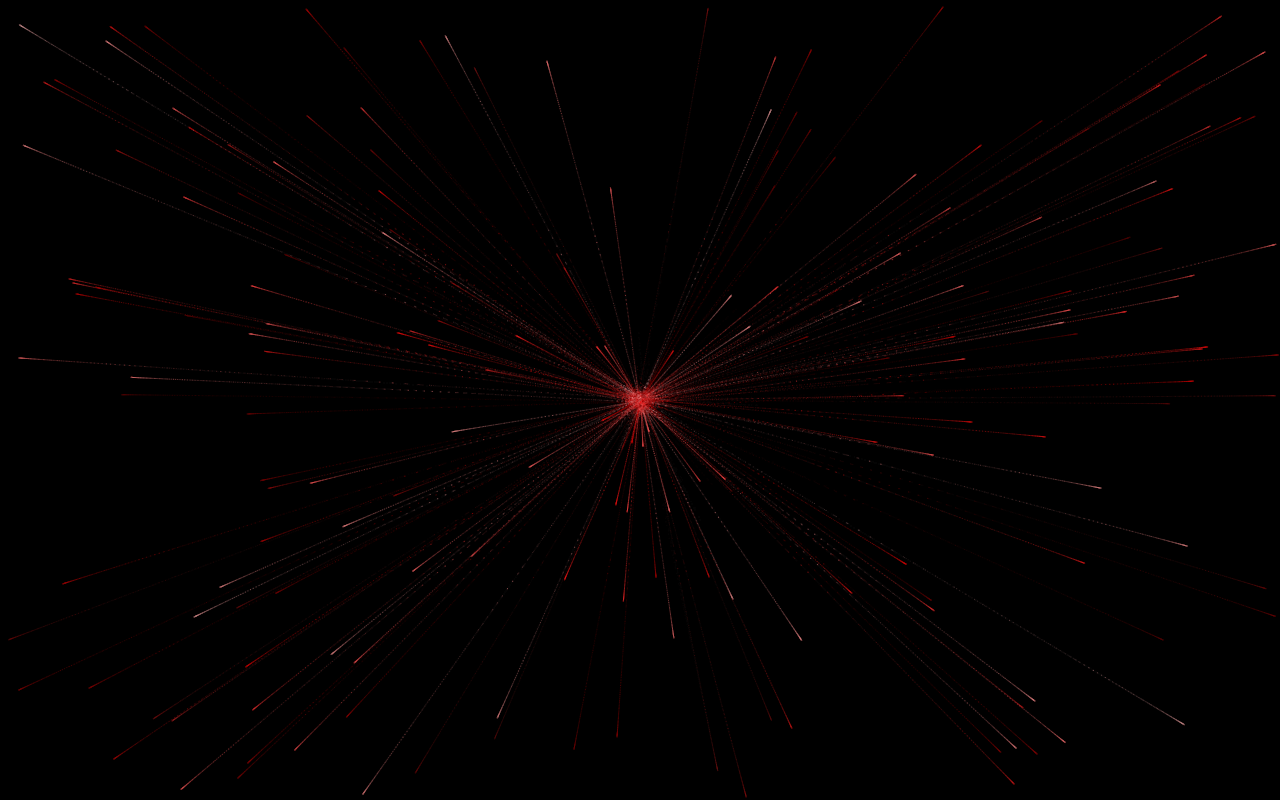
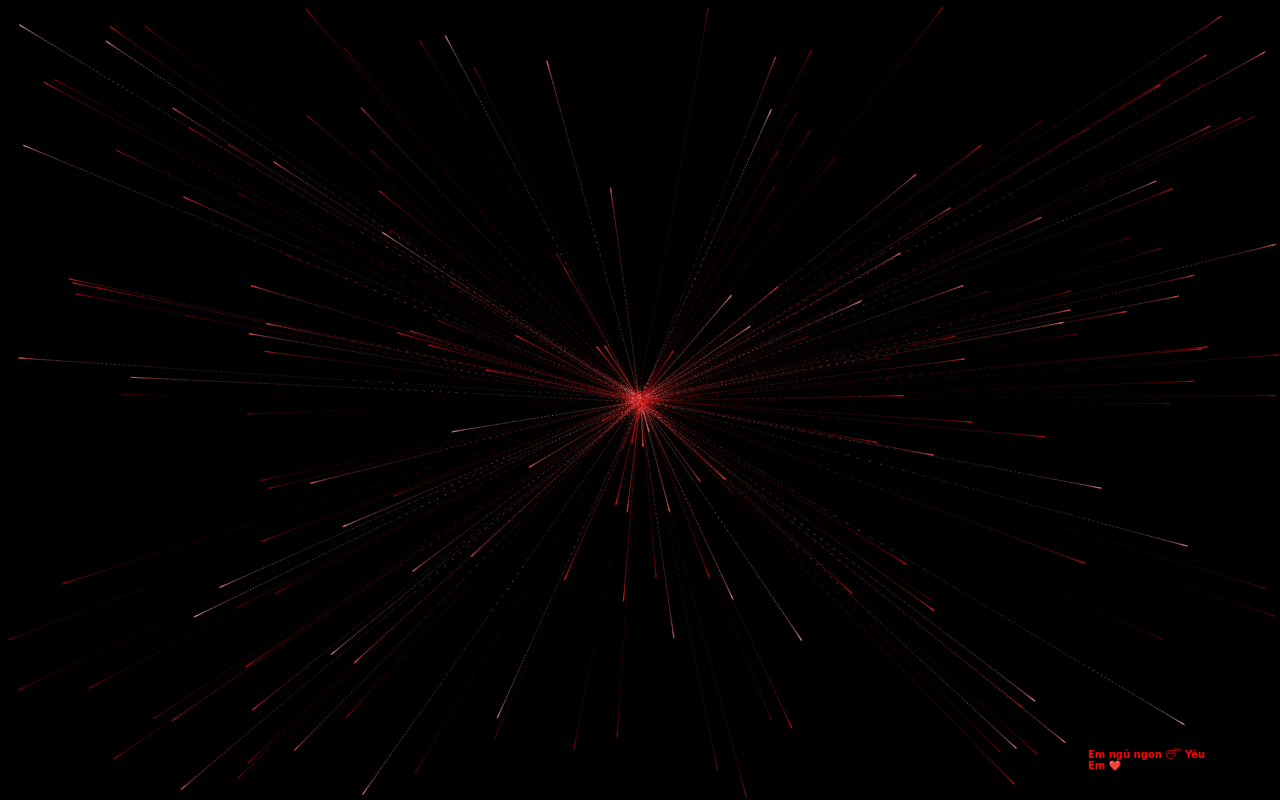
Before and after one commit to NguyenTaHuyHoang/Bonnnnnnnnn, a plain HTML site: page index1.html in a window 1280 px wide. Drawn offline with Linux system fonts and the light colour scheme; animation ran at ten frames a second.

Commit message:
Update index1.html

```diff
--- a/index1.html
+++ b/index1.html
@@ -1,11 +1,12 @@
 
 <HTML>
 <HEAD>
-    <TITLE> New Document </TITLE>
+    <TITLE> Tặng Người Yêu 💖 </TITLE>
     <META NAME="Generator" CONTENT="EditPlus">
     <META NAME="Author" CONTENT="">
     <META NAME="Keywords" CONTENT="">
     <META NAME="Description" CONTENT="">
+
     <style>
         canvas {
             position: absolute;
@@ -15,13 +16,21 @@
             height: 100%;
             background-color = "#2e2e2e";
         }
+        .name-of-crush{
+          color: red;
+          font-weight: 700;
+          font-size: 10px;
+          position: fixed;
+          top: 95%;
+          left: 90%;
+          transform: translate(-50%, -50%);
+          font-family: 'Pacifico', cursive;
+        }
     </style>
 </HEAD>
-
 <BODY style=" background-color: #000;">
-
 <canvas id="heart"></canvas>
-
+    //<div class="name-of-crush">Em ngủ ngon 😴 Yêu Em ❤️</div>
 <script>
     window.requestAnimationFrame =
             window.__requestAnimationFrame ||
```
